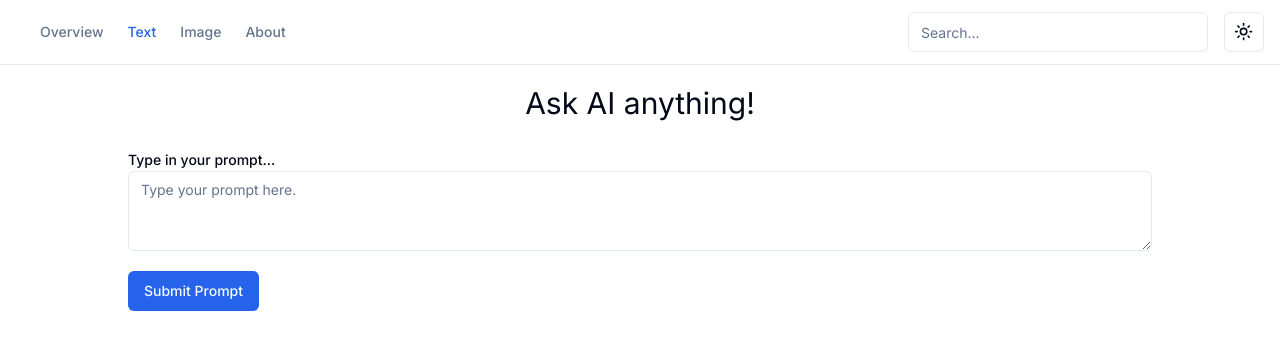
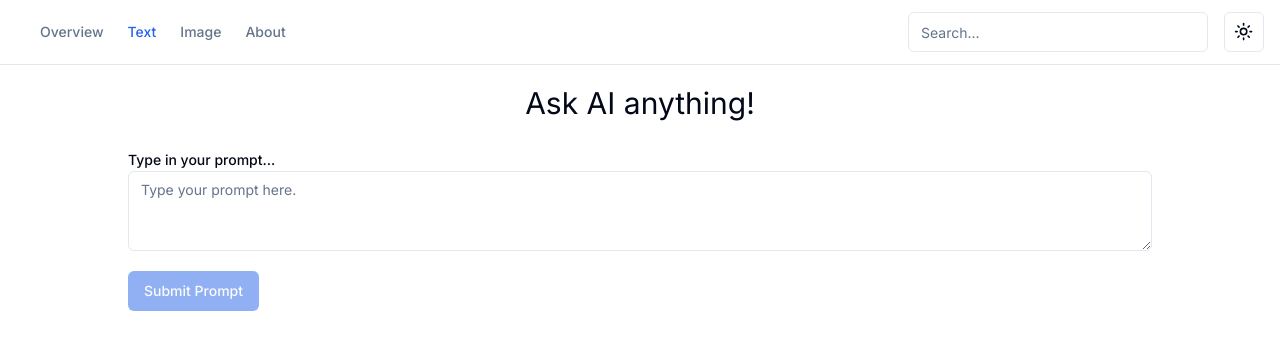
Before and after one commit to Anurag2293/vertex-gpt-client, a Next.js app: page /text-prompt in a window 1280 px wide. Shown: the top 350 px of the page. Built offline with nearby package versions, Linux system fonts and the light colour scheme.

Commit message:
fix - fixed ui on empty input prompt

```diff
--- a/src/app/text-prompt/page.tsx
+++ b/src/app/text-prompt/page.tsx
@@ -12,12 +12,14 @@ type Props = {}
 const TextPrompt = (props: Props) => {
     const [loading, setLoading] = useState(false);
     const [prompt, setPrompt] = useState('');
-    const [response, setResponse] = useState([]);
+    const [response, setResponse] = useState<string[]>([]);
 
     const handleSubmit = async () => {
+        try {
+            setResponse([]);
             setLoading(true);
             console.log(process.env.NEXT_PUBLIC_SERVER_URL);
-        const response = await fetch(`${process.env.NEXT_PUBLIC_SERVER_URL}/text/submit-prompt`, {
+            const result = await fetch(`${process.env.NEXT_PUBLIC_SERVER_URL}/text/submit-prompt`, {
                 method: 'POST',
                 headers: {
                     'Content-Type': 'application/json'
@@ -26,10 +28,18 @@ const TextPrompt = (props: Props) => {
                     prompt: prompt
                 })
             });
-        const data = await response.json();
-        setResponse(data.response);
+            const { success, response, message } = await result.json();
+            console.log({success, response, message})
+            if (!success) {
+                throw new Error(message);
+            }
+            setResponse(response);
+        } catch (error: any) {
+            setResponse(['Something went wrong'])
+        } finally {
+            setPrompt('')
             setLoading(false);
-        console.log(data);
+        }
     };
 
     return (
@@ -44,12 +54,21 @@ const TextPrompt = (props: Props) => {
                         value={prompt}
                         onChange={(e) => setPrompt(e.target.value)}
                     />
-                    {loading ? (
-                        <Button className='max-content my-5'  disabled>
+
+                    {prompt.length === 0 && (
+                        <Button disabled className='max-content my-5 block' onClick={handleSubmit}>
+                            {"Submit Prompt"}
+                        </Button>
+                    )}
+
+                    {loading && (
+                        <Button className='max-content my-5' disabled>
                             <Loader2 className="mr-2 h-4 w-4 animate-spin" />
                             {"Please wait"}
                         </Button>
-                    ) : (
+                    )}
+
+                    {(prompt.length > 0 && !loading) && (
                         <Button className='max-content my-5 block' onClick={handleSubmit}>
                             {"Submit Prompt"}
                         </Button>
@@ -58,7 +77,7 @@ const TextPrompt = (props: Props) => {
 
                 {response.length > 0 && (
                     <div className='w-4/5 mx-auto'>
-                        <h1 className='text-accent-foreground'>Response:</h1>
+                        <h1 className='text-primary text-2xl uppercase'>Response</h1>
                         <div>{response.map((item, index) => {
                             return <p key={index}>{item}</p>
                         })}</div>
```
Lines whose indentation alone changed are shown as unchanged.
